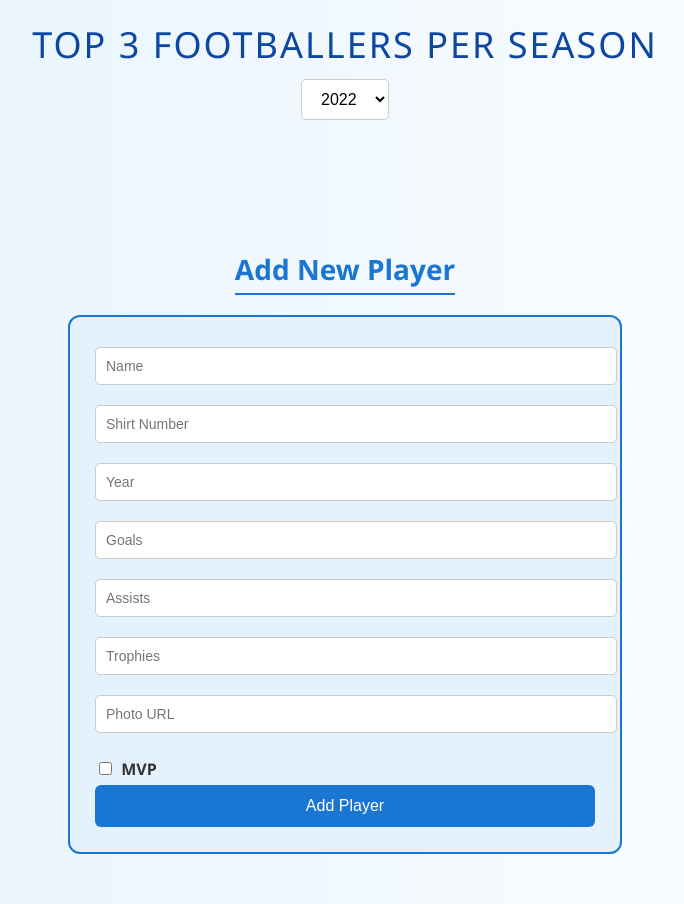
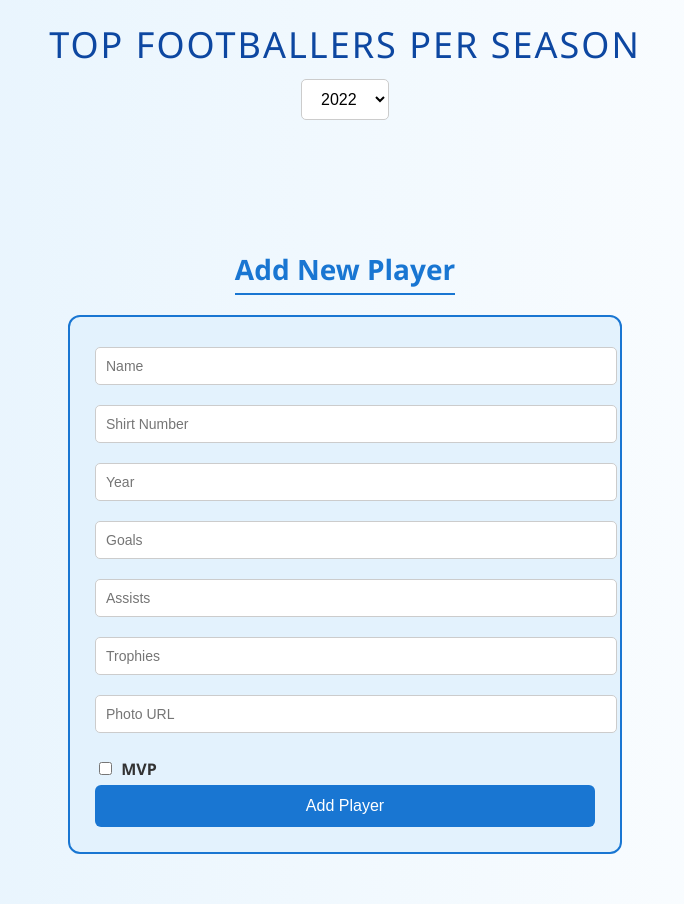
Before and after one commit to tronzee-star/phase-1-project, a plain HTML site: page index.html in a window 1280 px wide. Shown: the whole page, without its empty margins (295-979 px from the left). Drawn offline with Linux system fonts and the light colour scheme; no server answers.

Commit message:
Update index.html

```diff
--- a/index.html
+++ b/index.html
@@ -6,7 +6,7 @@
     <link rel="stylesheet" href="styles.css" />
   </head>
   <body>
-    <header>top 3 footballers per season</header>
+    <header>top footballers per season</header>
 
     <div class="container">
       <!-- Season Dropdown -->
```
